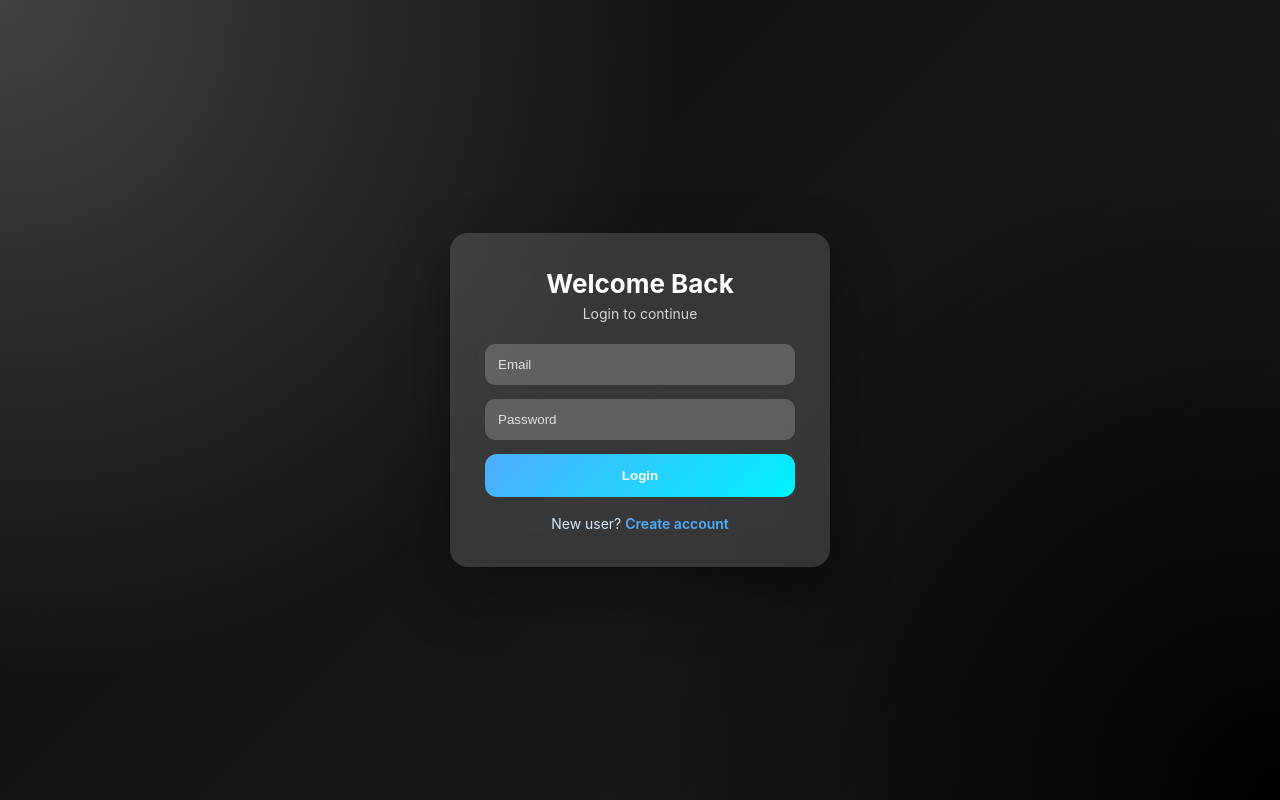
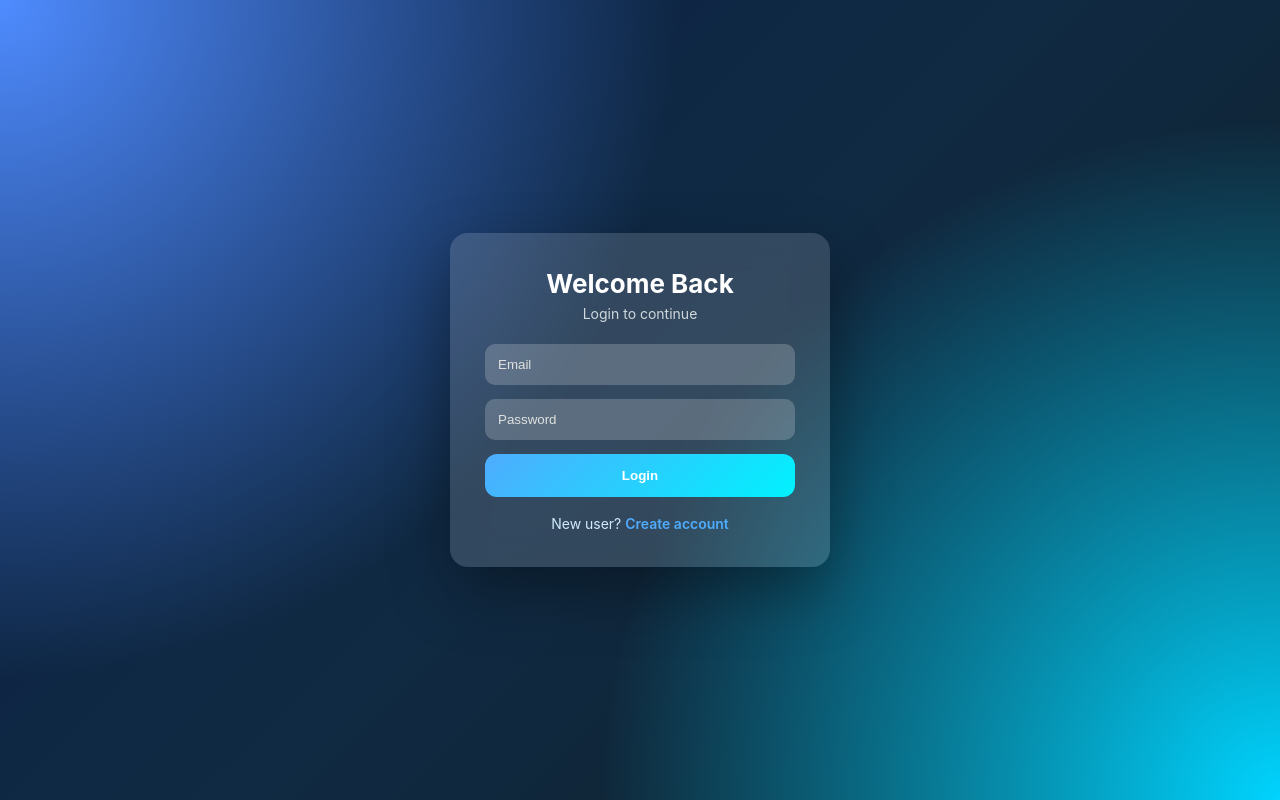
Before and after one commit to Sumanth077s/smart-civic-report, a React app in the folder frontend/: page / in a window 1280 px wide. Built offline with nearby package versions, Linux system fonts and the light colour scheme; the HTML template or start-up script is replaced by a standard one.

Commit message:
new features

```diff
--- a/frontend/src/index.css
+++ b/frontend/src/index.css
@@ -11,10 +11,13 @@ body {
 
 body {
   font-family: "Inter", "Segoe UI", sans-serif;
+
+  /* 🎨 Modern Civic Dark Blue Theme */
   background:
-    radial-gradient(circle at top left, #434343, transparent 45%),
-    radial-gradient(circle at bottom right, #000000, transparent 45%),
-    linear-gradient(135deg, #0f0f0f, #1c1c1c);
+    radial-gradient(circle at top left, #4f8cff, transparent 45%),
+    radial-gradient(circle at bottom right, #00d4ff, transparent 45%),
+    linear-gradient(135deg, #0a1f44, #102a43, #0f2027);
+
   color: #ffffff;
   min-height: 100vh;
 }
```
Also changed, not shown: 2 other files (tests, documents, lock files or other folders).
